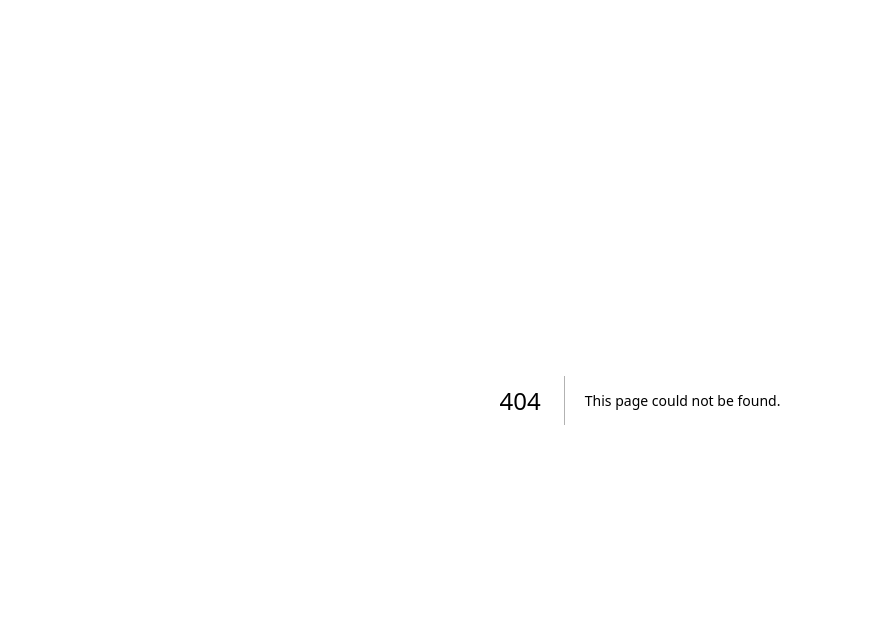
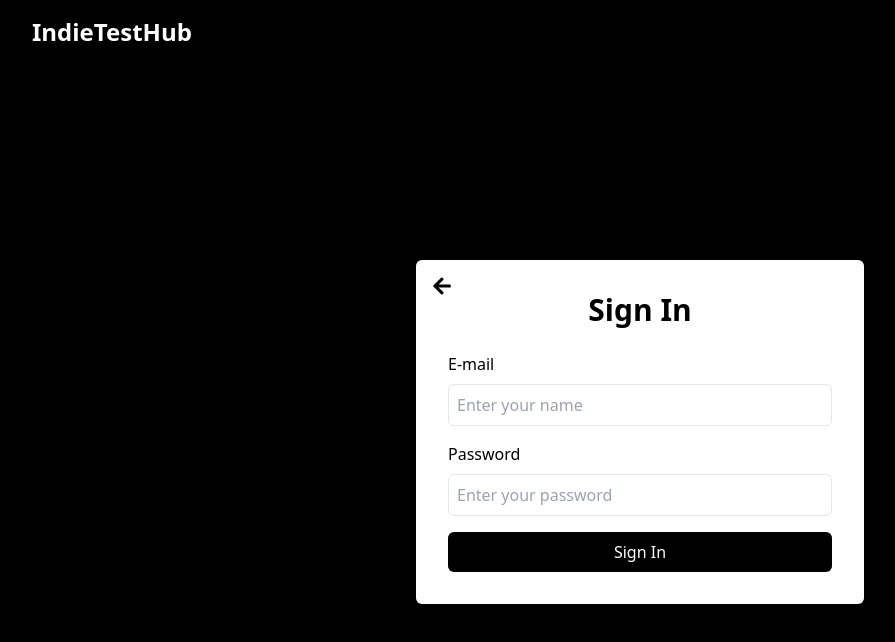
Before and after one commit to dougmendes/indietesthub, a Next.js app: page /signin in a window 1280 px wide. Before the commit this address had no page. Shown: the top 642 px of the page, without its empty margins (0-895 px from the left). Built offline with nearby package versions, Linux system fonts and the light colour scheme.

Commit message:
feat: create signin page

```diff
--- a/src/app/page.tsx
+++ b/src/app/page.tsx
@@ -17,7 +17,11 @@ export default function Home() {
 
         {/* Buttons */}
         <div className="flex gap-4 items-center">
-          <button className="text-white px-6 py-2 rounded-md gradient-text-hover">Login</button>
+          <Link
+            href="/signin"
+          >
+            <button className="text-white px-6 py-2 rounded-md gradient-text-hover">Login</button>
+          </Link>
           <button className="text-black font-bold px-6 py-2 rounded-md bg-white gradient-text-hover btn-cyberpunk">
           <Link
             href="/signup"
--- /dev/null
+++ b/src/app/signin/page.tsx
@@ -0,0 +1,62 @@
+"use client";
+
+import Link from "next/link";
+import { FaArrowLeft } from "react-icons/fa"; // arrow icon
+
+export default function SignIn() {
+  return (
+    <div className="min-h-screen bg-black text-white font-sans flex flex-col">
+      {/* Header */}
+      <header className="w-full px-8 py-4">
+        <Link href="/">
+          <div className="text-2xl font-bold">IndieTestHub</div>
+        </Link>
+      </header>
+
+      {/* Sign Up Form */}
+      <main className="flex flex-col gap-8 items-center justify-center flex-grow">
+        <div className="relative bg-white p-8 rounded-md shadow-lg w-full max-w-md">
+          {/*Arrow to back home */}
+          <Link href="/" className="absolute top-4 left-4 text-black hover:text-gray-600 transition">
+            <FaArrowLeft size={20} />
+          </Link>
+
+          {/* Title */}
+          <h1 className="text-3xl font-bold text-center text-black mb-6">Sign In</h1>
+
+          {/* Form */}
+          <form className="flex flex-col gap-4">
+            <div>
+              <label htmlFor="name" className="block text-black mb-2">
+                E-mail
+              </label>
+              <input
+                type="text"
+                id="name"
+                placeholder="Enter your name"
+                className="w-full p-2 border rounded-md text-black"
+              />
+            </div>
+            <div>
+              <label htmlFor="password" className="block text-black mb-2">
+                Password
+              </label>
+              <input
+                type="password"
+                id="password"
+                placeholder="Enter your password"
+                className="w-full p-2 border rounded-md text-black"
+              />
+            </div>
+            <button
+              type="submit"
+              className="w-full bg-black text-white py-2 px-4 rounded-md hover:shadow-neon hover:bg-gradient-cyberpunk transition-all duration-300"
+            >
+              Sign In
+            </button>
+          </form>
+        </div>
+      </main>
+    </div>
+  );
+}
```
